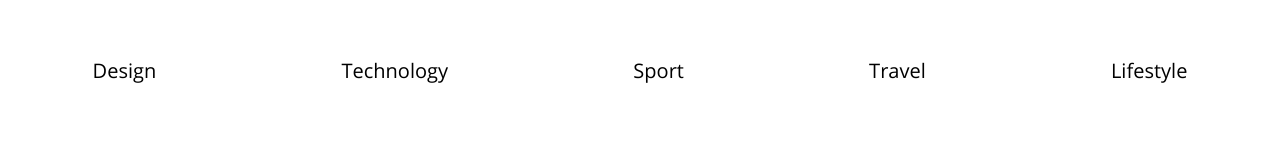
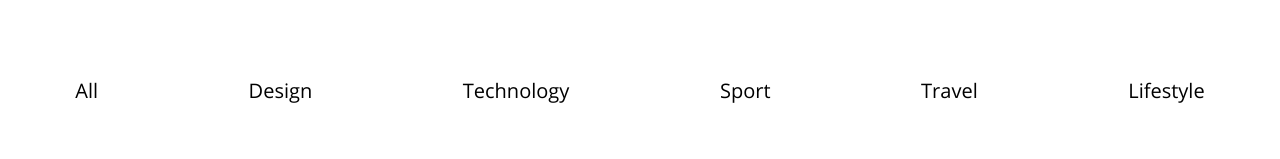
Before and after one commit to Maciek246/blogport-front, a React (Create React App) app: page / in a window 1280 px wide. Shown: the part 482-641 px from the top of the page. Built offline with nearby package versions, Linux system fonts and the light colour scheme; no server answers.

Commit message:
[connect-redux-to-app] Added filter blogs (without reselect)
Added "dynamic" filter blogs by category without reselct, fixed things
which generate warrings

```diff
--- a/src/components/BlogList/index.js
+++ b/src/components/BlogList/index.js
@@ -1,7 +1,6 @@
 import React, { Component } from 'react';
 import BlogTile from '../BlogTile';
 import { connect } from 'react-redux';
-import { blogSelector } from '../../selectors';
 
 import { fetch_blogs } from '../../actions/blogActions';
 
@@ -20,13 +19,13 @@ class BlogList extends Component{
     }
 
     render(){
-        const { blogs } = this.props;
+        const { blogs, category } = this.props;
         return (
             <div className="bloglist">
                 {
                     blogs.length > 0 ?
-                    blogs.map(element => <BlogTile blog={element}/>):
-                    this.mock_blogs.map(element => <BlogTile blog={element}/>)
+                    filter_blogs_by_category(blogs, category).map(element => <BlogTile key={element.name} blog={element}/>):
+                    filter_blogs_by_category(this.mock_blogs, category).map(element => <BlogTile key={element.name} blog={element}/>)
                 }
             </div>
         );
@@ -35,6 +34,7 @@ class BlogList extends Component{
 
 const mapStateToProps = (state) => {
     return {
+        category: state.app.selectedCategory,
         blogs: state.blog.blogs
     }
 }
@@ -45,4 +45,9 @@ const mapDispatchToProps = (dispatch) => {
     }
 }
 
+const filter_blogs_by_category = (blogs, category) => {
+    if(!category) return blogs;
+    else return blogs.filter(e => e.category === category)
+}
+
 export default connect(mapStateToProps, mapDispatchToProps)(BlogList);
--- a/src/components/CategoryNavbar/index.js
+++ b/src/components/CategoryNavbar/index.js
@@ -15,11 +15,12 @@ class CategoryNavbar extends Component{
                     <a>BlOGPoRt</a>
                 </span>
                 <span className="CategoryList">
-                    <a onClick={() => {this.props.selectCategory('Design')}}>Design</a>
-                    <a onClick={() => {this.props.selectCategory('Technology')}}>Technology</a>
-                    <a onClick={() => {this.props.selectCategory('Sport')}}>Sport</a>
-                    <a onClick={() => {this.props.selectCategory('Tavel')}}>Travel</a>
-                    <a onClick={() => {this.props.selectCategory('Lifestyle')}}>Lifestyle</a>
+                    <p onClick={() => {this.props.selectCategory('')}}>All</p>
+                    <p onClick={() => {this.props.selectCategory('Design')}}>Design</p>
+                    <p onClick={() => {this.props.selectCategory('Technology')}}>Technology</p>
+                    <p onClick={() => {this.props.selectCategory('Sport')}}>Sport</p>
+                    <p onClick={() => {this.props.selectCategory('Travel')}}>Travel</p>
+                    <p onClick={() => {this.props.selectCategory('Lifestyle')}}>Lifestyle</p>
                 </span>
             </div>
         );
--- a/src/components/CategoryNavbar/style.css
+++ b/src/components/CategoryNavbar/style.css
@@ -11,14 +11,14 @@
     color: #000;
     flex-direction: row;
 }
-.CategoryList a{
+.CategoryList p{
     text-decoration: none;
     color: #000;
     display: flex;
     padding: 5px 0px;
     transition: 0.3s ease-in-out color;
 }
-.CategoryList a:hover{
+.CategoryList p:hover{
     cursor: pointer;
     color: #e5b300;
     font-weight: 700;
--- a/src/reducers/applicationReducer.js
+++ b/src/reducers/applicationReducer.js
@@ -1,7 +1,7 @@
 import { SET_CATEGORY } from '../actions/applicationActions';
 
 const initialState = {
-    selectedCategory: ''
+    selectedCategory: null
 }
 
 export const reducer = (state=initialState, action) => {
--- a/src/selectors.js
+++ b/src/selectors.js
@@ -1,11 +1,13 @@
 import { createSelector } from 'reselect'
 
-const filterBlogsByCategory = (state) => {
-    if(state.app.selectedCategory){
-        return state.blog.blogs.filter(e => e.category === state.app.selectedCategory);
+const filterBlogsByCategory = (state, filter) => {
+    // state.blog.blogs is undefine
+    // #TODO: Find a method to resolve
+    if(filter){
+        return state.blog.blogs.filter(e => e.category === filter);
     }
     else{
-        return [];
+        return state.blog.blogs ? state.blog.blogs : [];
     }
 }
 
```
